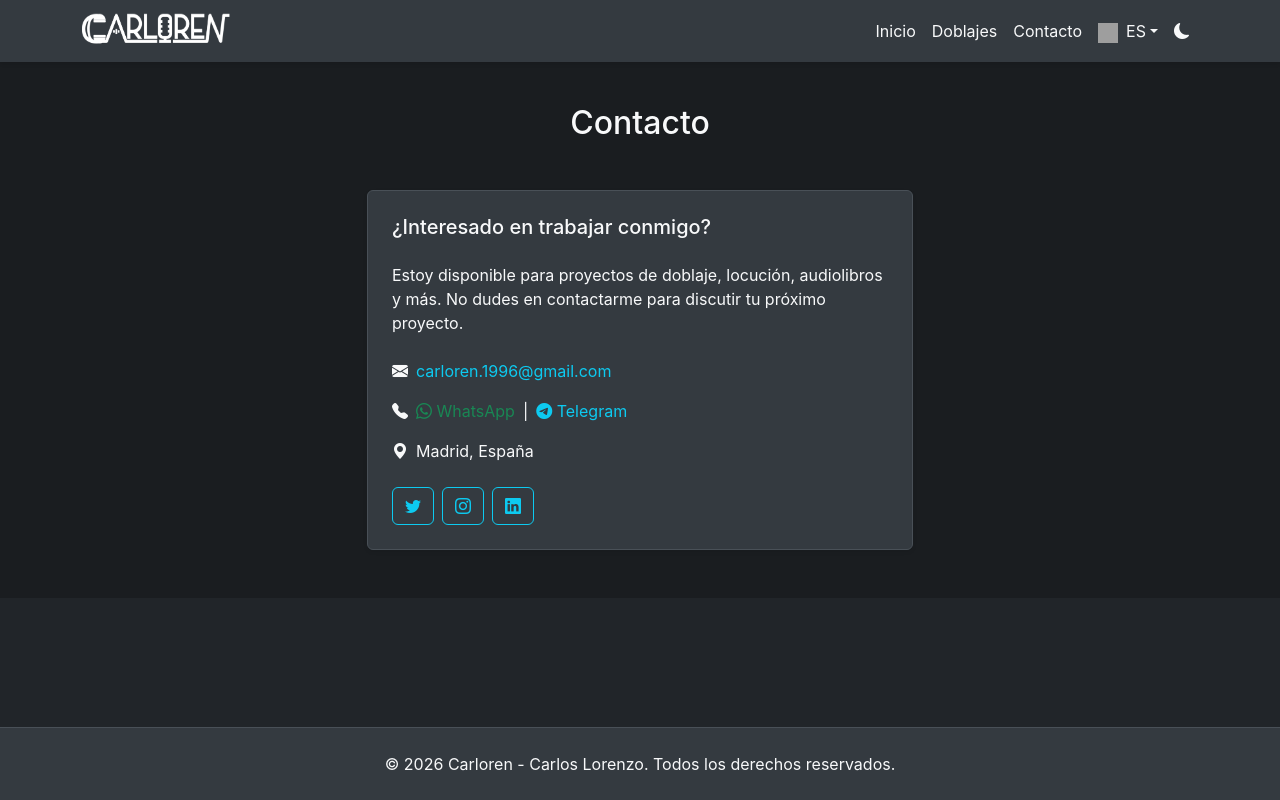
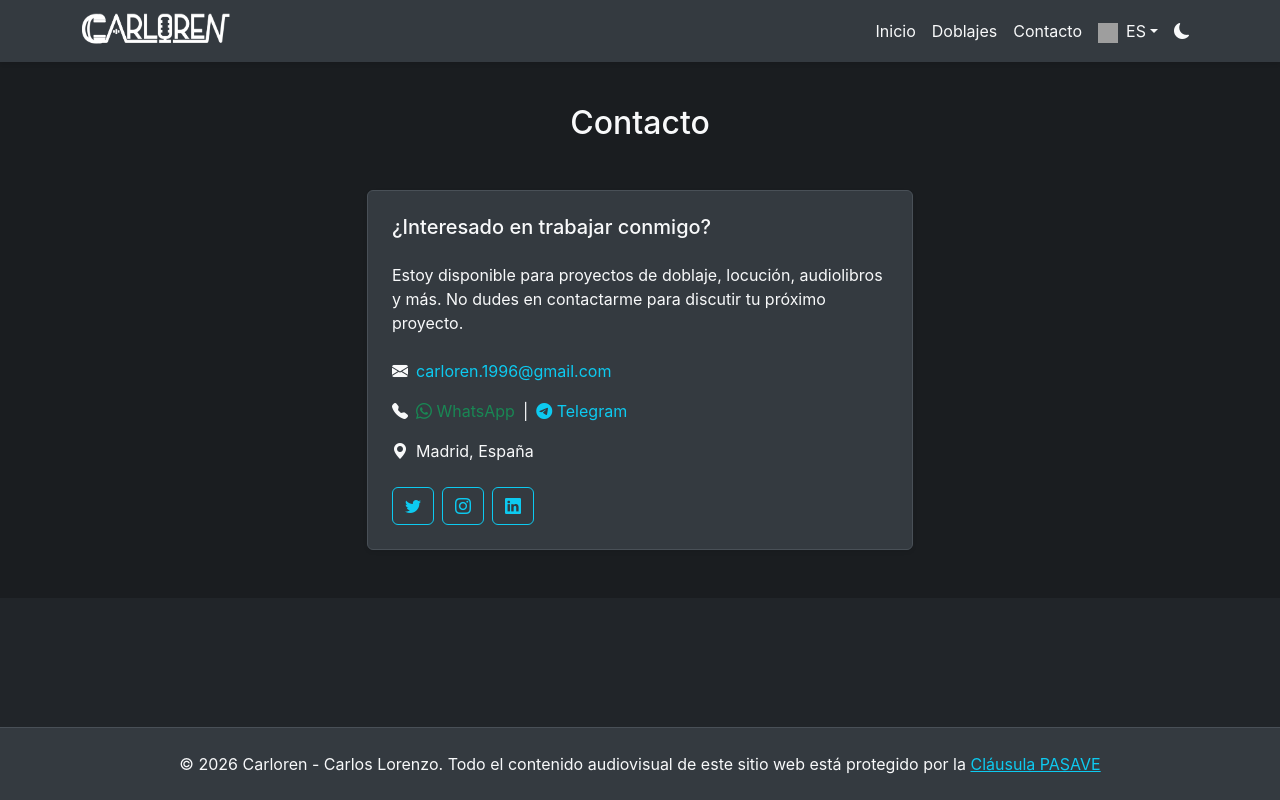
Before and after one commit to Carloren/carloren-website, a React (Vite) app in the folder frontend/: page /contacto in a window 1280 px wide. Built offline with nearby package versions, Linux system fonts and the light colour scheme; grey boxes are pictures that could not be loaded.

Commit message:
añadir clausula PASAVE en el footer

```diff
--- a/frontend/src/App.jsx
+++ b/frontend/src/App.jsx
@@ -48,7 +48,7 @@ function App() {
           <Route path="/doblajes" element={<Doblajes language={language} />} />
           <Route path="/contacto" element={<Contacto language={language} />} />
         </Routes>
-        <Footer language={language} />
+        <Footer language={language} theme={theme} />
         <ScrollToTop language={language} />
       </div>
     </Router>
--- a/frontend/src/components/Footer.jsx
+++ b/frontend/src/components/Footer.jsx
@@ -1,12 +1,60 @@
 import { t } from '../utils/translations.js';
 
-function Footer({ language }) {
+function Footer({ language, theme }) {
   return (
-    <footer className="py-4 text-center">
-      <div className="container">
-        <p className="mb-0">&copy; 2026 Carloren - Carlos Lorenzo. {t(language, 'footer.copyright')}</p>
+    <>
+      <footer className="py-4 text-center">
+        <div className="container">
+          <p className="mb-0">&copy; 2026 Carloren - Carlos Lorenzo. {t(language, 'footer.copyright')}
+            <a
+              className='link-info'
+              style={{ cursor: 'pointer' }}
+              data-bs-toggle="modal"
+              data-bs-target="#pasaveModal"
+            >
+              {t(language, 'footer.PASAVELink')}
+            </a>
+          </p>
+        </div>
+      </footer>
+
+      {/* Modal */}
+      <div
+        className="modal fade"
+        id="pasaveModal"
+        tabIndex="-1"
+        aria-labelledby="pasaveModalLabel"
+        aria-hidden="true"
+      >
+        <div className="modal-dialog modal-lg">
+          <div className={`modal-content ${theme === 'dark' ? 'bg-dark text-light' : 'bg-light text-dark'}`}>
+            <div className={`modal-header ${theme === 'dark' ? 'border-0' : ''}`}>
+              <h5 className="modal-title text-info" id="pasaveModalLabel">{t(language, 'footer.PASAVELink')}</h5>
+              <button
+                type="button"
+                className={`btn-close ${theme === 'dark' ? 'btn-close-white' : ''}`}
+                data-bs-dismiss="modal"
+                aria-label="Close"
+              ></button>
+            </div>
+            <div className="modal-body">
+              <p style={{ textAlign: 'justify', lineHeight: '1.6' }}>
+                {t(language, 'footer.PASAVEText')}
+              </p>
+            </div>
+            <div className={`modal-footer ${theme === 'dark' ? 'border-0' : ''}`}>
+              <button
+                type="button"
+                className='btn btn-info'
+                data-bs-dismiss="modal"
+              >
+                {language === 'es' ? 'Cerrar' : 'Close'}
+              </button>
+            </div>
+          </div>
+        </div>
       </div>
-    </footer>
+    </>
   );
 }
 
--- a/frontend/src/utils/translations.js
+++ b/frontend/src/utils/translations.js
@@ -69,7 +69,9 @@ export const translations = {
 
     // Footer
     footer: {
-      copyright: "Todos los derechos reservados."
+      copyright: "Todo el contenido audiovisual de este sitio web está protegido por la ",
+      PASAVELink: "Cláusula PASAVE",
+      PASAVEText: "No se permite ni cede el uso de la voz, modulación, timbre, gestos y análogos del locutor/de la locutora y/o del actor/de la actriz de doblaje o de voz, para ser utilizados para alimentar, entrenar, simular o acciones similares, en programas o proyectos de inteligencia artificial (IA), robótica, juegos informáticos o cualquier metodología que utilice o transforme la voz e interpretación grabada originalmente por el locutor/la locutora y/o el actor/la actriz, para destinarse a otro fin distinto al detallado en este contrato, que es dar voz e interpretar a un/os personaje/s de una producción en concreto."
     },
 
     // Scroll to top
@@ -147,7 +149,9 @@ export const translations = {
 
     // Footer
     footer: {
-      copyright: "All rights reserved."
+      copyright: "Every audiovisual content on this website is protected by the ",
+      PASAVELink: "PASAVE Clause",
+      PASAVEText: "The use of voice, modulation, timbre, gestures and analogues of the voice talent and/or voice actor/actress is not permitted or transferred to be used for feeding, training, simulating or any similar action related to such, in artificial intelligence (AI) programs or projects, robotics, computer games or any other methodology that uses or transforms the voice originally recorded by the voice talent and/or actor/actress, to be used for any purpose other than the one detailed in the hereby agreement, which is to give voice and interpret the character/s of a specific production."
     },
 
     // Scroll to top
```
